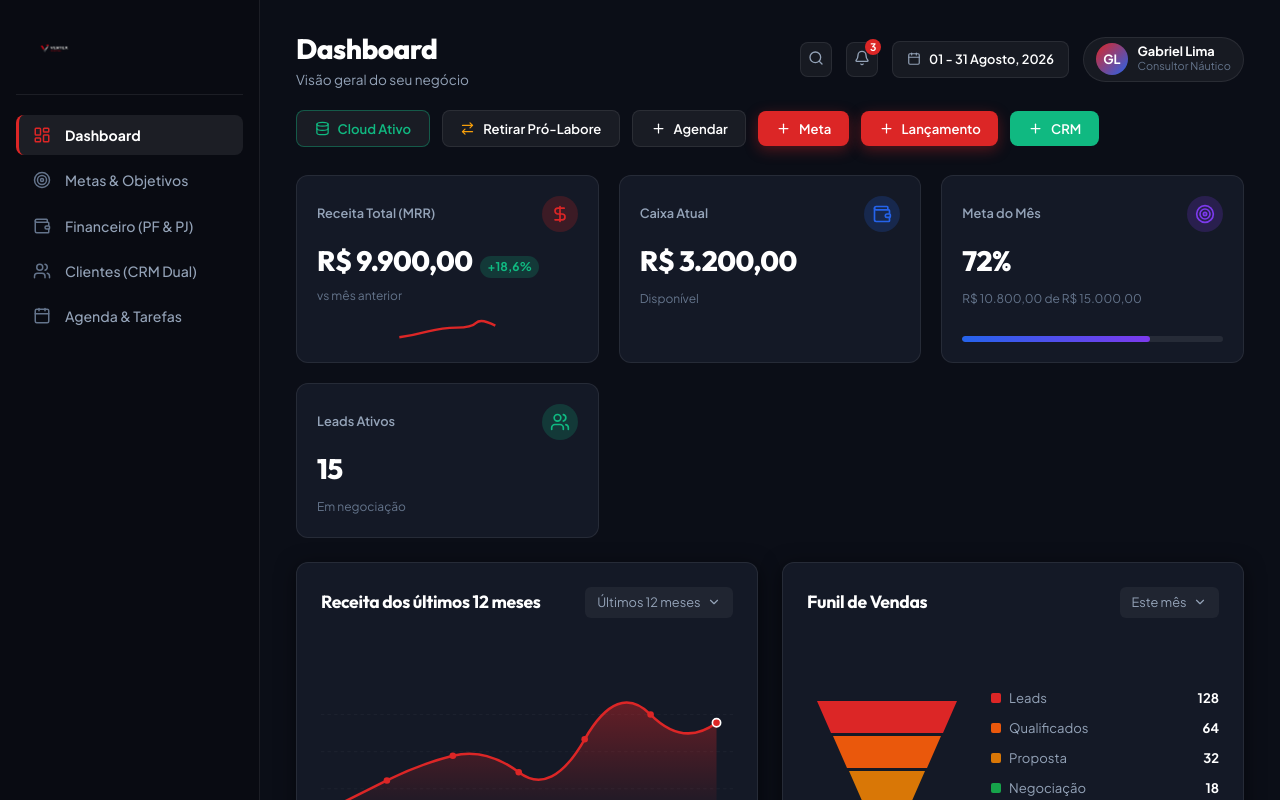
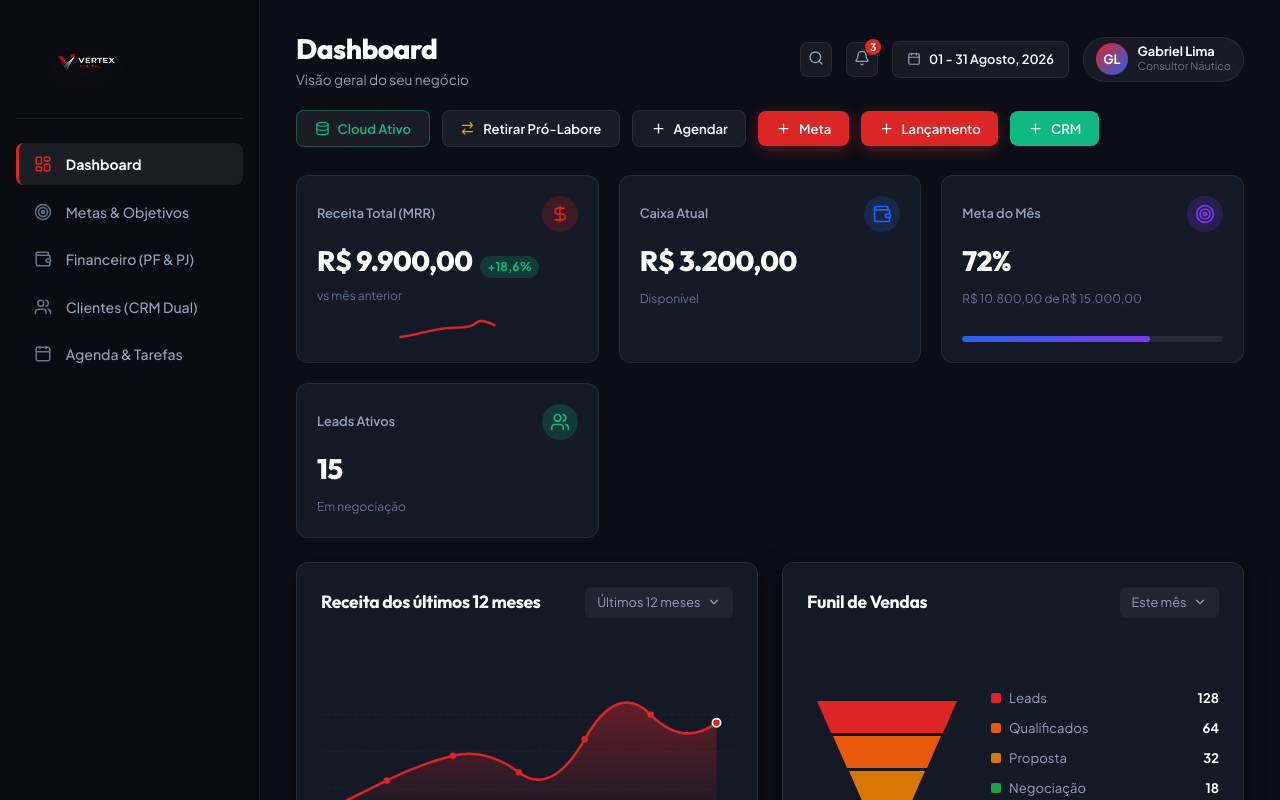
Before and after one commit to gabriellimakkf123-ui/nexus-goals-finance, a React (Vite) app: page / in a window 1280 px wide. Shown: the top 800 px of the page. Built offline with nearby package versions, Linux system fonts and the light colour scheme; no server answers.

Commit message:
Enlarge and scale logo image for crisp clear visibility in sidebar

```diff
--- a/src/components/Sidebar.jsx
+++ b/src/components/Sidebar.jsx
@@ -3,8 +3,7 @@ import { useApp } from '../context/AppContext';
 import { isDatabaseConnected } from '../services/supabase';
 import {
   LayoutDashboard, Target, Wallet, Users, Calendar as CalendarIcon,
-  Download, RefreshCw, Database, DollarSign, Filter, Package, ShoppingBag,
-  FileText, BarChart3, Settings, Moon
+  Download, RefreshCw, Database, Moon
 } from 'lucide-react';
 import logoImg from '../assets/logo.png';
 
@@ -33,26 +32,31 @@ export const Sidebar = ({ onOpenDbModal }) => {
       flexShrink: 0
     }}>
       <div>
-        {/* Logo Vertex Digital no topo esquerdo */}
+        {/* Logo Vertex Digital Proporcional e Nítido */}
         <div style={{
-          padding: '0.25rem 0.5rem 1.5rem 0.5rem',
+          padding: '0.5rem 0.5rem 1.5rem 0.5rem',
           borderBottom: '1px solid var(--bg-glass-border)',
           display: 'flex',
-          alignItems: 'center'
+          alignItems: 'center',
+          overflow: 'hidden'
         }}>
           <img
             src={logoImg}
             alt="Vertex Digital"
             style={{
-              height: '42px',
-              maxWidth: '100%',
-              objectFit: 'contain'
+              height: '62px',
+              width: 'auto',
+              maxWidth: '210px',
+              objectFit: 'contain',
+              transform: 'scale(1.4)',
+              transformOrigin: 'left center',
+              filter: 'drop-shadow(0 4px 12px rgba(220, 38, 38, 0.4))'
             }}
           />
         </div>
 
-        {/* Links de Navegação Principal do Design */}
-        <nav style={{ marginTop: '1.25rem', display: 'flex', flexDirection: 'column', gap: '0.3rem' }}>
+        {/* Links de Navegação Principal */}
+        <nav style={{ marginTop: '1.5rem', display: 'flex', flexDirection: 'column', gap: '0.35rem' }}>
           {navItems.map((item) => {
             const Icon = item.icon;
             const isActive = activeTab === item.id;
@@ -64,7 +68,7 @@ export const Sidebar = ({ onOpenDbModal }) => {
                   display: 'flex',
                   alignItems: 'center',
                   gap: '0.85rem',
-                  padding: '0.7rem 0.9rem',
+                  padding: '0.75rem 0.95rem',
                   borderRadius: 'var(--radius-sm)',
                   border: 'none',
                   background: isActive ? 'rgba(255, 255, 255, 0.08)' : 'transparent',
@@ -85,7 +89,7 @@ export const Sidebar = ({ onOpenDbModal }) => {
         </nav>
       </div>
 
-      {/* Footer Controls: DB Status, Backup e Toggle Modo Escuro */}
+      {/* Footer Controls & Toggle Modo Escuro */}
       <div style={{ marginTop: 'auto', paddingTop: '1.25rem', borderTop: '1px solid var(--bg-glass-border)', display: 'flex', flexDirection: 'column', gap: '0.6rem' }}>
 
         {/* Status Banco Cloud */}
@@ -111,7 +115,7 @@ export const Sidebar = ({ onOpenDbModal }) => {
           <Download size={15} /> Backup JSON
         </button>
 
-        {/* Toggle Modo Escuro do Design */}
+        {/* Toggle Modo Escuro */}
         <div style={{
           display: 'flex',
           alignItems: 'center',
```
